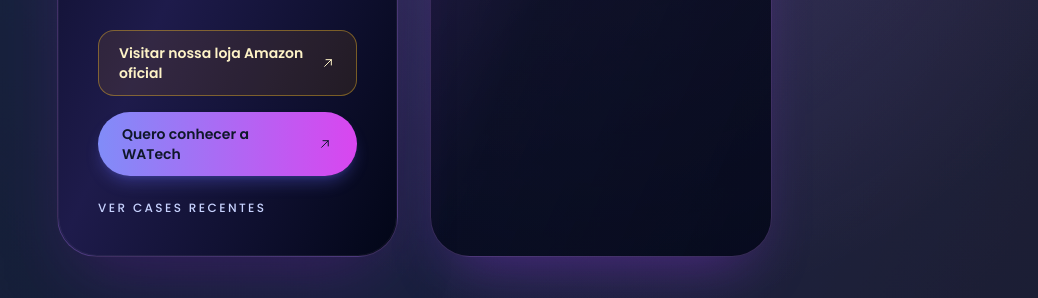
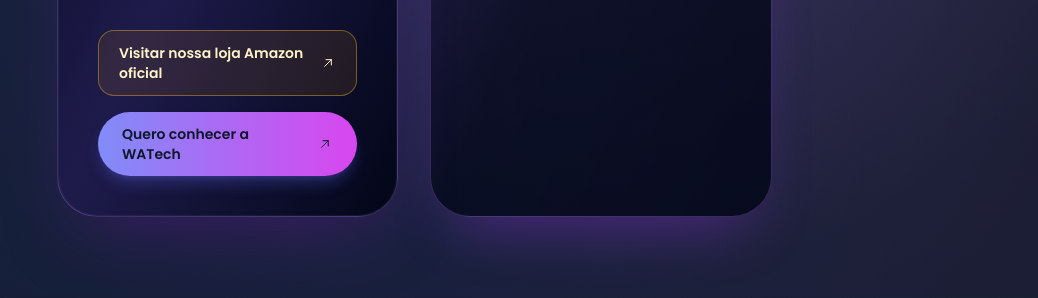
Before and after one commit to sincerabruxa/sincerabruxa, a Flask app: page / in a window 1280 px wide. Shown: the part 5075-5373 px from the top of the page, without its empty margins (39-1077 px from the left). Run offline with Flask 3, Linux system fonts and the light colour scheme; some libraries are stand-ins or nearby versions.

Commit message:
atualizações

```diff
--- a/templates/index.html
+++ b/templates/index.html
@@ -415,7 +415,6 @@
                                                         <path d="M7 17L17 7M9 7H17V15" stroke="currentColor" stroke-width="1.5" stroke-linecap="round" stroke-linejoin="round" />
                                                     </svg>
                                                 </a>
-                                                <button type="button" class="text-xs font-medium uppercase tracking-[0.2em] text-indigo-200 transition hover:text-indigo-100">Ver cases recentes</button>
                                             </div>
                                         </div>
                                         <div class="pointer-events-none absolute inset-0 rounded-[2.5rem] border border-white/5 shadow-[inset_0_1px_0_rgba(255,255,255,0.06)]"></div>
```
